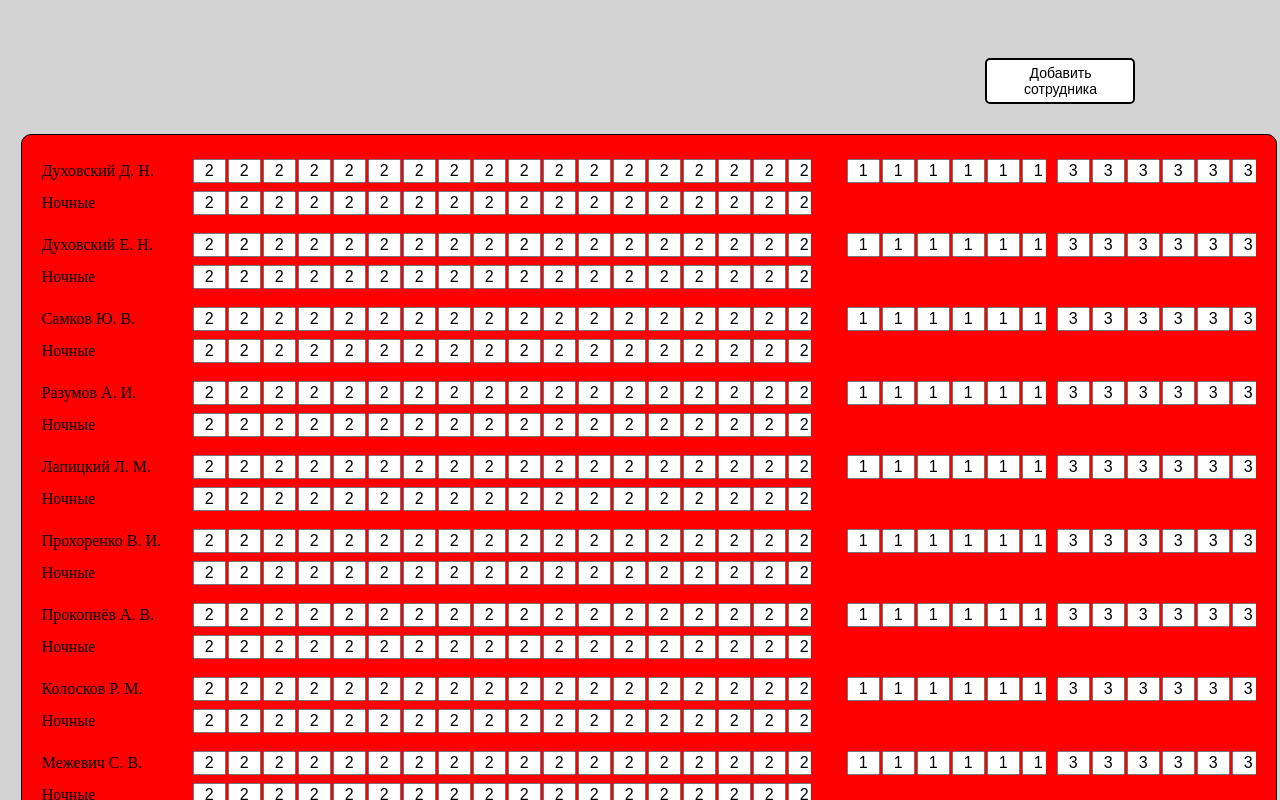
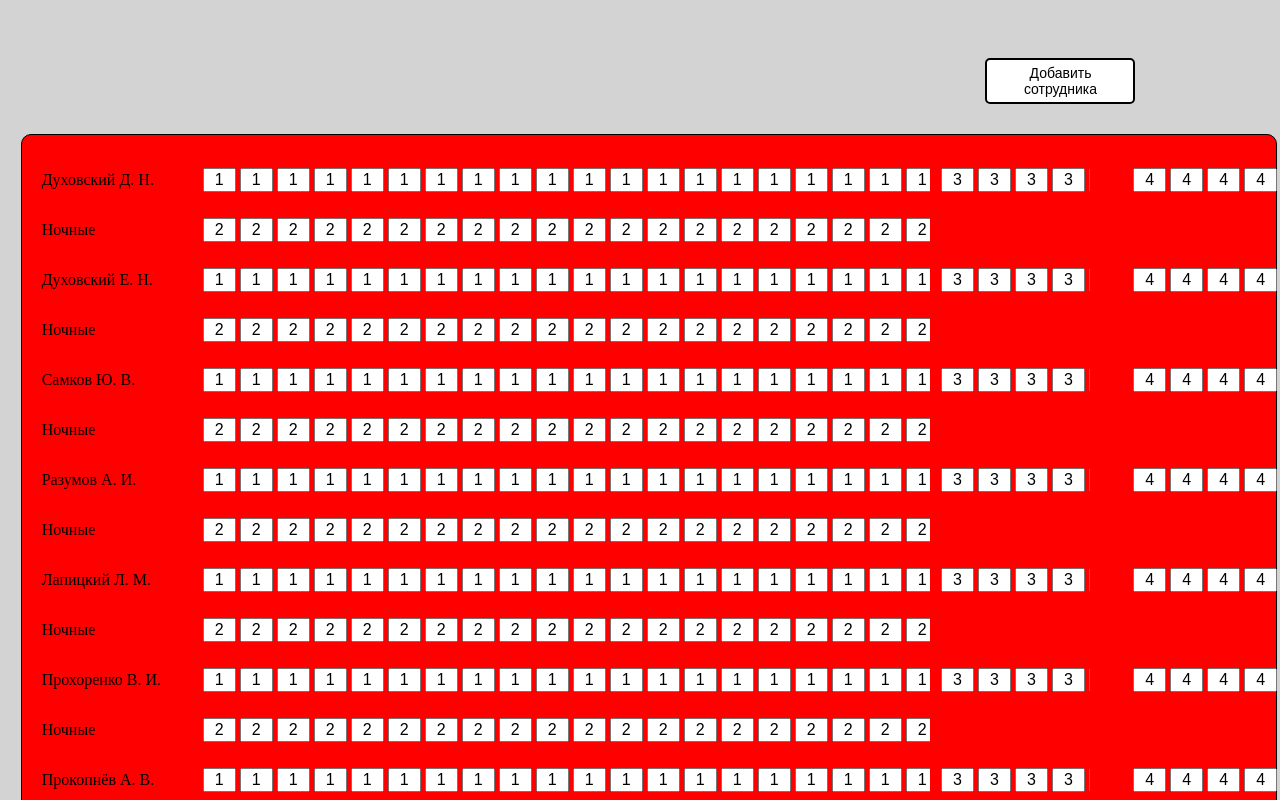
Before and after one commit to 1KejVan1/report-of-work-quality, a React (Vite) app: page / in a window 1280 px wide. Shown: the top 800 px of the page. Built offline with nearby package versions, Linux system fonts and the light colour scheme.

Commit message:
расставил всё столбцы

```diff
--- a/package.json
+++ b/package.json
@@ -15,7 +15,8 @@
     "react-router-dom": "6.24.1",
     "redux": "5.0.1",
     "react-redux": "9.1.2",
-    "@reduxjs/toolkit": "2.2.6"
+    "@reduxjs/toolkit": "2.2.6",
+    "classnames": "2.5.1"
   },
   "devDependencies": {
     "@trivago/prettier-plugin-sort-imports": "4.3.0",
--- a/src/components/UserLine/UserLine.jsx
+++ /dev/null
@@ -1,56 +0,0 @@
-import { TextInputForCell } from "../Inputs/TextInputForCell/TextInput";
-import TableCell from "../Table/Cell/TableCell";
-import styles from "./userline.module.scss";
-
-function UserLine({ userName = "" }) {
-  return (
-    <div className={styles.container}>
-      <div className={styles.names_col}>
-        <div className={styles.name}>{userName}</div>
-        <div className={styles.night_name}>Ночные</div>
-      </div>
-      <div className={styles.cells_col}>
-        <div className={styles.days}>
-          {Array.from({ length: 30 }).map((item) => {
-            return (
-              <TableCell>
-                <TextInputForCell value="2" />
-              </TableCell>
-            );
-          })}
-        </div>
-        <div className={styles.night}>
-          {Array.from({ length: 30 }).map((item) => {
-            return (
-              <TableCell>
-                <TextInputForCell value="2" />
-              </TableCell>
-            );
-          })}
-        </div>
-      </div>
-      <div className={styles.total_col}>
-        <div className={styles.total_days}>
-          {Array.from({ length: 6 }).map((item) => {
-            return (
-              <TableCell>
-                <TextInputForCell value="1" />
-              </TableCell>
-            );
-          })}
-        </div>
-        <div className={styles.total_hours}>
-          {Array.from({ length: 6 }).map((item) => {
-            return (
-              <TableCell>
-                <TextInputForCell value="3" />
-              </TableCell>
-            );
-          })}
-        </div>
-      </div>
-    </div>
-  );
-}
-
-export default UserLine;
--- a/src/components/UserLine/userline.module.scss
+++ /dev/null
@@ -1,55 +0,0 @@
-.container {
-  display: grid;
-  grid-template-columns: 150px fit-content(800px) auto;
-  grid-template-rows: repeat(2, 100%);
-
-  .names_col {
-    display: grid;
-    align-items: center;
-    grid-column-start: 1;
-    grid-column-end: 1;
-
-    .name {
-      grid-row-start: 1;
-      grid-row-end: 1;
-    }
-
-    .night_name {
-      grid-row-start: 2;
-      grid-row-end: 2;
-    }
-  }
-
-  .cells_col {
-    display: flex;
-    flex-direction: column;
-    max-width: 800px;
-    overflow-x: auto;
-    grid-column-start: 2;
-    grid-column-end: 2;
-    margin-right: 35px;
-
-    .days,
-    .night {
-      display: flex;
-      flex-direction: row;
-    }
-  }
-
-  .total_col {
-    display: flex;
-    flex-direction: row;
-    grid-row-start: 1;
-    grid-row-end: 1;
-    grid-column-start: 3;
-    gap: 10px;
-
-    .total_days,
-    .total_hours {
-      display: flex;
-      flex-direction: row;
-      max-width: 200px;
-      overflow-x: auto;
-    }
-  }
-}
--- a/src/models/Employee.js
+++ b/src/models/Employee.js
@@ -12,7 +12,8 @@ import { Hours } from "./Hours";
 function Employee(name = "") {
   const obj = {};
 
-  obj.values = new Array(30).fill("");
+  obj.day_values = new Array(30).fill("");
+  obj.night_values = new Array(30).fill("");
   obj.name = name;
   obj.days = Days();
   obj.hours = Hours();
--- a/src/page/MainPage.jsx
+++ b/src/page/MainPage.jsx
@@ -1,13 +1,13 @@
+import classNames from "classnames";
 import { useSelector } from "react-redux";
 
+import { TextInputForCell } from "../components/Inputs/TextInputForCell/TextInput";
 import Menu from "../components/Menu/Menu";
-import EmployeeTable from "../components/Table/EmployeeTable/EmployeeTable";
-import TotalTable from "../components/Table/TotalTable/TotalTable";
-import UserLine from "../components/UserLine/UserLine";
+import TableCell from "../components/Table/Cell/TableCell";
 import styles from "./page.module.scss";
 
 function MainPage() {
-  const state = useSelector((state) => state.employees);
+  const employees = useSelector((state) => state.employees);
 
   return (
     <div className={styles.container}>
@@ -15,9 +15,78 @@ function MainPage() {
         <Menu />
       </div>
       <div className={styles.work_area}>
-        {state.map((employee) => {
-          return <UserLine userName={employee.name} />;
-        })}
+        <div className={styles.col_1}>
+          {employees.map((emp) => {
+            return (
+              <div className={styles.row}>
+                <div>{emp.name}</div>
+                <div>Ночные</div>
+              </div>
+            );
+          })}
+        </div>
+        <div className={styles.col_2}>
+          <div className={styles.inner}>
+            {employees.map((emp) => {
+              return (
+                <div className={styles.row}>
+                  <div className={styles.row_cells}>
+                    {emp.day_values.map((value) => {
+                      return (
+                        <TableCell>
+                          <TextInputForCell value="1" />
+                        </TableCell>
+                      );
+                    })}
+                  </div>
+                  <div className={styles.row_cells}>
+                    {emp.night_values.map((value) => {
+                      return (
+                        <TableCell>
+                          <TextInputForCell value="2" />
+                        </TableCell>
+                      );
+                    })}
+                  </div>
+                </div>
+              );
+            })}
+          </div>
+        </div>
+        <div className={styles.col_3}>
+          {employees.map((emp) => {
+            return (
+              <div className={styles.row}>
+                <div className={classNames(styles.row_cells, styles.row_1)}>
+                  {Array.from({ length: 6 }).map((value) => {
+                    return (
+                      <TableCell>
+                        <TextInputForCell value="3" />
+                      </TableCell>
+                    );
+                  })}
+                </div>
+              </div>
+            );
+          })}
+        </div>
+        <div className={styles.col_4}>
+          {employees.map((emp) => {
+            return (
+              <div className={styles.row}>
+                <div className={classNames(styles.row_cells, styles.row_1)}>
+                  {Array.from({ length: 6 }).map((value) => {
+                    return (
+                      <TableCell>
+                        <TextInputForCell value="4" />
+                      </TableCell>
+                    );
+                  })}
+                </div>
+              </div>
+            );
+          })}
+        </div>
       </div>
     </div>
   );
--- a/src/page/page.module.scss
+++ b/src/page/page.module.scss
@@ -10,13 +10,56 @@
   }
 
   .work_area {
-    display: flex;
-    flex-direction: column;
+    display: grid;
+    grid-template-columns: 150px 60% 15% 15%;
     gap: 10px;
     background-color: red;
     width: inherit;
     border: 1px solid black;
     border-radius: 10px;
     padding: 20px;
+
+    .col_1 {
+      grid-column-start: 1;
+    }
+
+    .col_2 {
+      grid-column-start: 2;
+      max-width: 800px;
+      overflow-x: auto;
+    }
+
+    .col_3 {
+      grid-column-start: 3;
+    }
+
+    .col_4 {
+      grid-column-start: 4;
+    }
+
+    .col_3,
+    .col_4 {
+      max-width: 150px;
+      overflow-x: auto;
+    }
+
+    .row {
+      display: grid;
+      grid-template-rows: repeat(2, 50px);
+      align-items: center;
+    }
+
+    .row_1 {
+      grid-row-start: 1;
+    }
+
+    .row_2 {
+      grid-row-start: 2;
+    }
+
+    .row_cells {
+      display: flex;
+      flex-direction: row;
+    }
   }
 }
```
Also changed, not shown: 1 other file (tests, documents, lock files or other folders).
